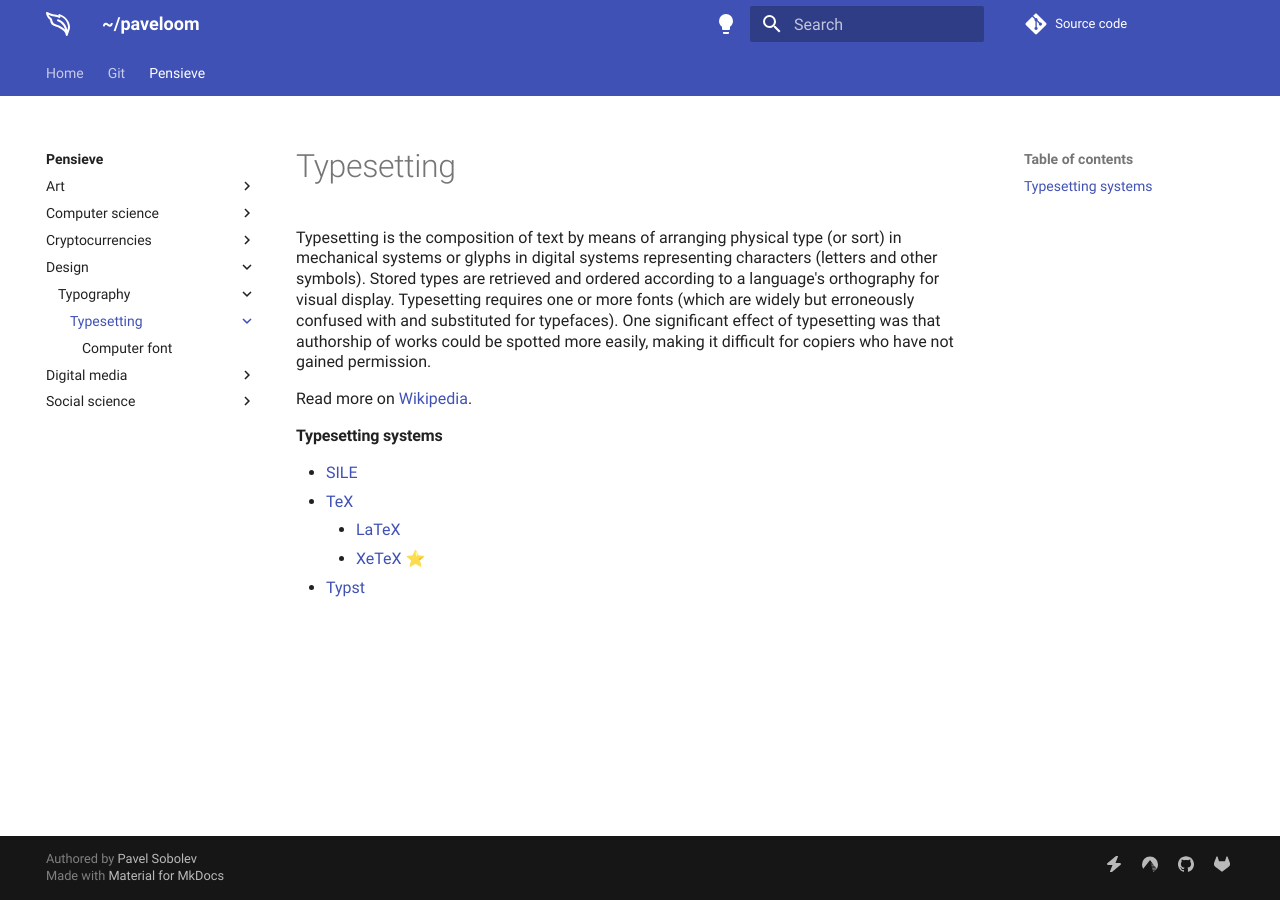
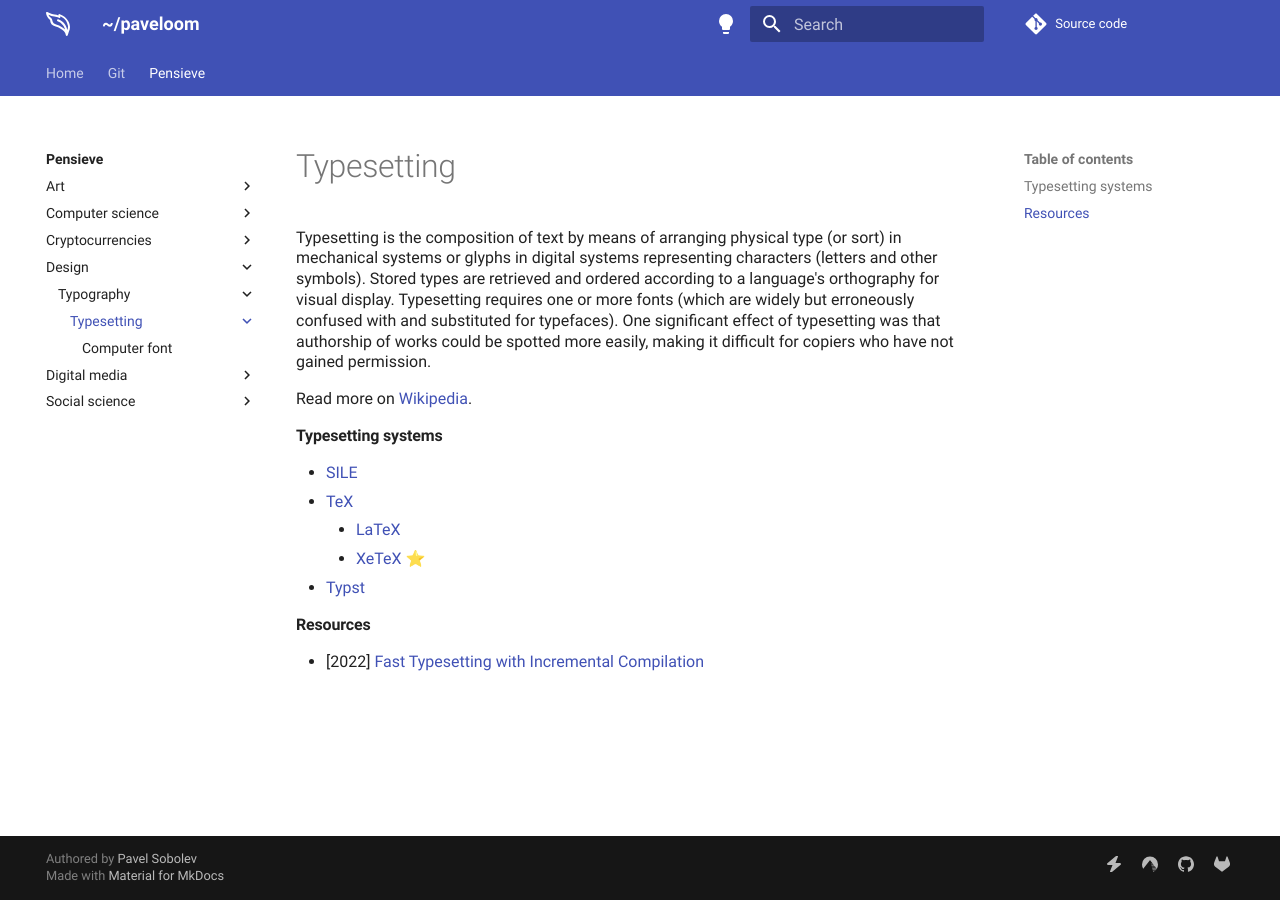
Before and after one commit to paveloom/paveloom.dev, an MkDocs documentation site: the page built from content/pensieve/typesetting.md, in a window 1280 px wide. Built offline with MkDocs 1.6.1 and Material for MkDocs 9.7.7, drawn with Linux system fonts in a browser that asks for light colours; comment, search, counter and statistics services are not loaded.

Commit message:
Pensieve: update the Typesetting page.

```diff
--- a/content/pensieve/typesetting.md
+++ b/content/pensieve/typesetting.md
@@ -10,3 +10,6 @@
     - [LaTeX](https://en.wikipedia.org/wiki/LaTeX)
     - [XeTeX](https://en.wikipedia.org/wiki/XeTeX) ⭐
 - [Typst](https://typst.app)
+
+#### Resources
+- [2022] [Fast Typesetting with Incremental Compilation](https://www.user.tu-berlin.de/mhaug/fast-typesetting-incremental-compilation.pdf)
```
